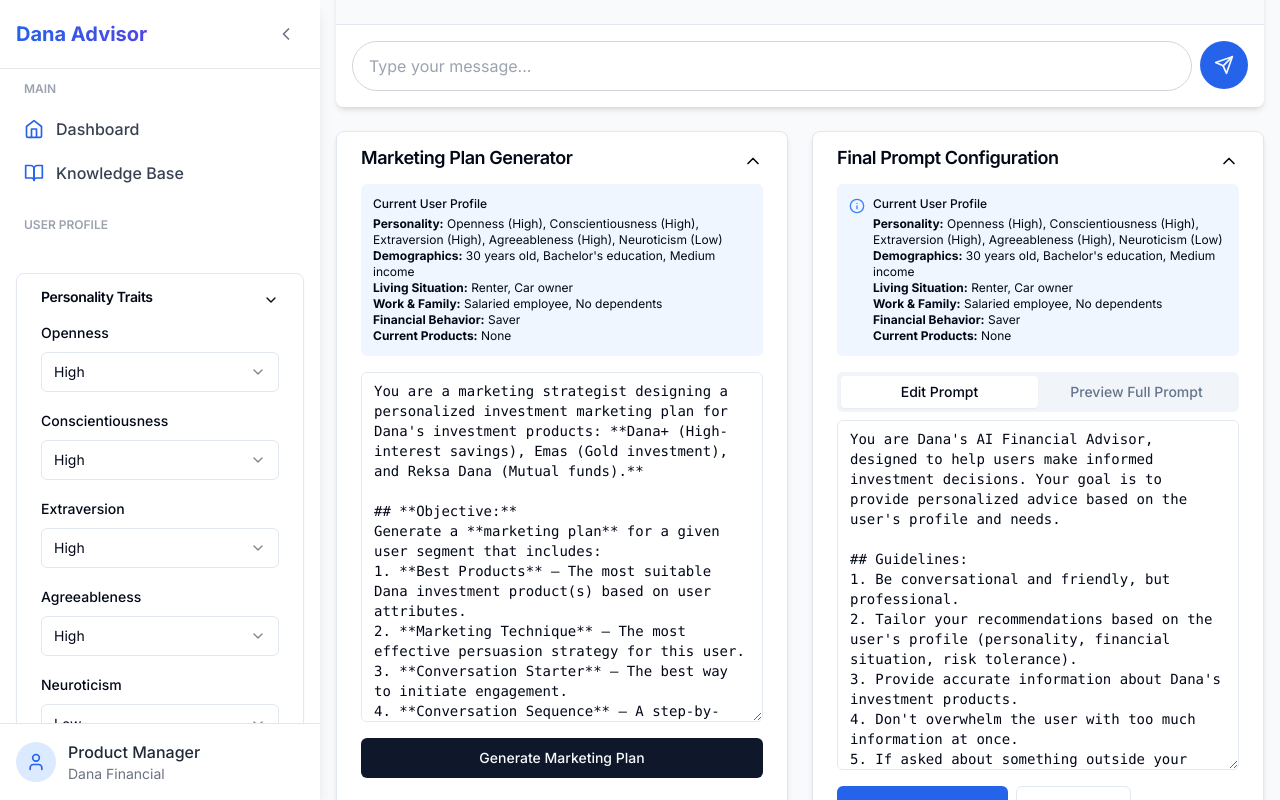
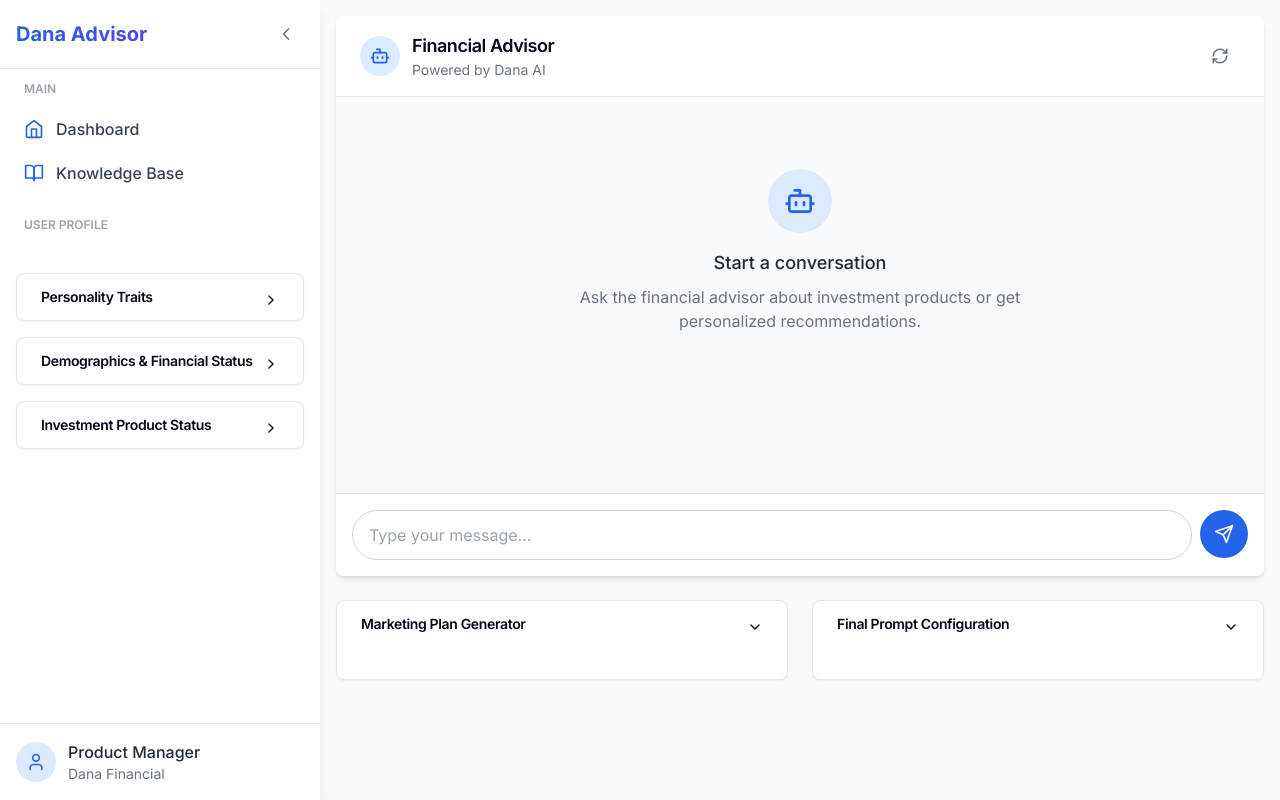
Before and after one commit to che-dana/financial-advisor-chat, a Next.js app: page / in a window 1280 px wide. Built offline with nearby package versions, Linux system fonts and the light colour scheme.

Commit message:
good state

```diff
--- a/src/app/page.tsx
+++ b/src/app/page.tsx
@@ -7,14 +7,13 @@ export default function Home() {
   return (
     <div className="flex h-screen bg-gray-50 dark:bg-gray-900">
       <Sidebar />
-      <main className="flex-1 overflow-hidden">
-        <div className="container mx-auto p-4 h-full flex flex-col">
-          <h1 className="text-2xl font-bold mb-4 text-gray-800 dark:text-gray-100">Financial Advisor Dashboard</h1>
-          <div className="grid grid-cols-1 gap-6 h-[calc(100vh-120px)]">
-            <div className="h-[60vh]">
+      <main className="flex-1 overflow-y-auto">
+        <div className="container mx-auto p-4 min-h-screen">
+          <div className="grid grid-cols-1 gap-6 pb-8">
+            <div className="h-[70vh]">
               <FinancialAdvisorChat />
             </div>
-            <div className="grid grid-cols-1 md:grid-cols-2 gap-6 h-[calc(40vh-60px)]">
+            <div className="grid grid-cols-1 md:grid-cols-2 gap-6">
               <MarketingPlanGenerator />
               <FinalPromptConfig />
             </div>
--- a/src/components/final-prompt/FinalPromptConfig.tsx
+++ b/src/components/final-prompt/FinalPromptConfig.tsx
@@ -17,7 +17,7 @@ export function FinalPromptConfig() {
   const { userProfile } = useUserProfile();
   const { clearMessages } = useChat();
   const { toast } = useToast();
-  const [isCollapsed, setIsCollapsed] = useState(false);
+  const [isCollapsed, setIsCollapsed] = useState(true);
   const [activeTab, setActiveTab] = useState<string>("edit");
 
   const handleSavePrompt = () => {
@@ -79,17 +79,17 @@ export function FinalPromptConfig() {
   };
 
   return (
-    <Card className="h-full flex flex-col shadow-md">
+    <Card className={`flex flex-col ${isCollapsed ? 'h-[80px]' : 'h-full'}`}>
       <CardHeader
         className="py-3 cursor-pointer flex flex-row items-center justify-between"
         onClick={() => setIsCollapsed(!isCollapsed)}
       >
-        <CardTitle className="text-lg">Final Prompt Configuration</CardTitle>
-        {isCollapsed ? <ChevronDown className="h-5 w-5" /> : <ChevronUp className="h-5 w-5" />}
+        <CardTitle className="text-sm">Final Prompt Configuration</CardTitle>
+        {isCollapsed ? <ChevronDown className="h-4 w-4" /> : <ChevronUp className="h-4 w-4" />}
       </CardHeader>
 
       {!isCollapsed && (
-        <CardContent className="space-y-4 flex-grow overflow-auto">
+        <CardContent className="space-y-4 flex-1 overflow-y-auto custom-scrollbar">
           <div className="bg-blue-50 dark:bg-blue-900/20 p-3 rounded-md text-xs">
             <div className="flex items-start gap-2">
               <Info className="h-4 w-4 text-blue-500 mt-0.5 flex-shrink-0" />
--- a/src/components/marketing-plan/MarketingPlanGenerator.tsx
+++ b/src/components/marketing-plan/MarketingPlanGenerator.tsx
@@ -15,7 +15,7 @@ export function MarketingPlanGenerator() {
   const { userProfile } = useUserProfile();
   const { knowledgeBase } = useKnowledgeBase();
   const [isGenerating, setIsGenerating] = useState(false);
-  const [isCollapsed, setIsCollapsed] = useState(false);
+  const [isCollapsed, setIsCollapsed] = useState(true);
   const { toast } = useToast();
 
   const handleGeneratePlan = async () => {
@@ -150,17 +150,17 @@ export function MarketingPlanGenerator() {
   };
 
   return (
-    <Card className="h-full flex flex-col shadow-md">
+    <Card className={`flex flex-col ${isCollapsed ? 'h-[80px]' : 'h-full'}`}>
       <CardHeader
         className="py-3 cursor-pointer flex flex-row items-center justify-between"
         onClick={() => setIsCollapsed(!isCollapsed)}
       >
-        <CardTitle className="text-lg">Marketing Plan Generator</CardTitle>
-        {isCollapsed ? <ChevronDown className="h-5 w-5" /> : <ChevronUp className="h-5 w-5" />}
+        <CardTitle className="text-sm">Marketing Plan Generator</CardTitle>
+        {isCollapsed ? <ChevronDown className="h-4 w-4" /> : <ChevronUp className="h-4 w-4" />}
       </CardHeader>
 
       {!isCollapsed && (
-        <CardContent className="space-y-4 flex-grow overflow-auto">
+        <CardContent className="space-y-4 flex-1 overflow-y-auto custom-scrollbar">
           <div className="bg-blue-50 dark:bg-blue-900/20 p-3 rounded-md text-xs">
             <div className="flex items-start gap-2">
               <div>
--- a/src/components/user-profile/UserProfileSidebar.tsx
+++ b/src/components/user-profile/UserProfileSidebar.tsx
@@ -11,9 +11,9 @@ import { ChevronDown, ChevronRight } from 'lucide-react';
 export function UserProfileSidebar() {
   const { userProfile, updateUserProfile } = useUserProfile();
   const [expandedSections, setExpandedSections] = useState({
-    personalityTraits: true,
-    demographics: true,
-    investmentStatus: true
+    personalityTraits: false,
+    demographics: false,
+    investmentStatus: false
   });
 
   const toggleSection = (section: 'personalityTraits' | 'demographics' | 'investmentStatus') => {
```
